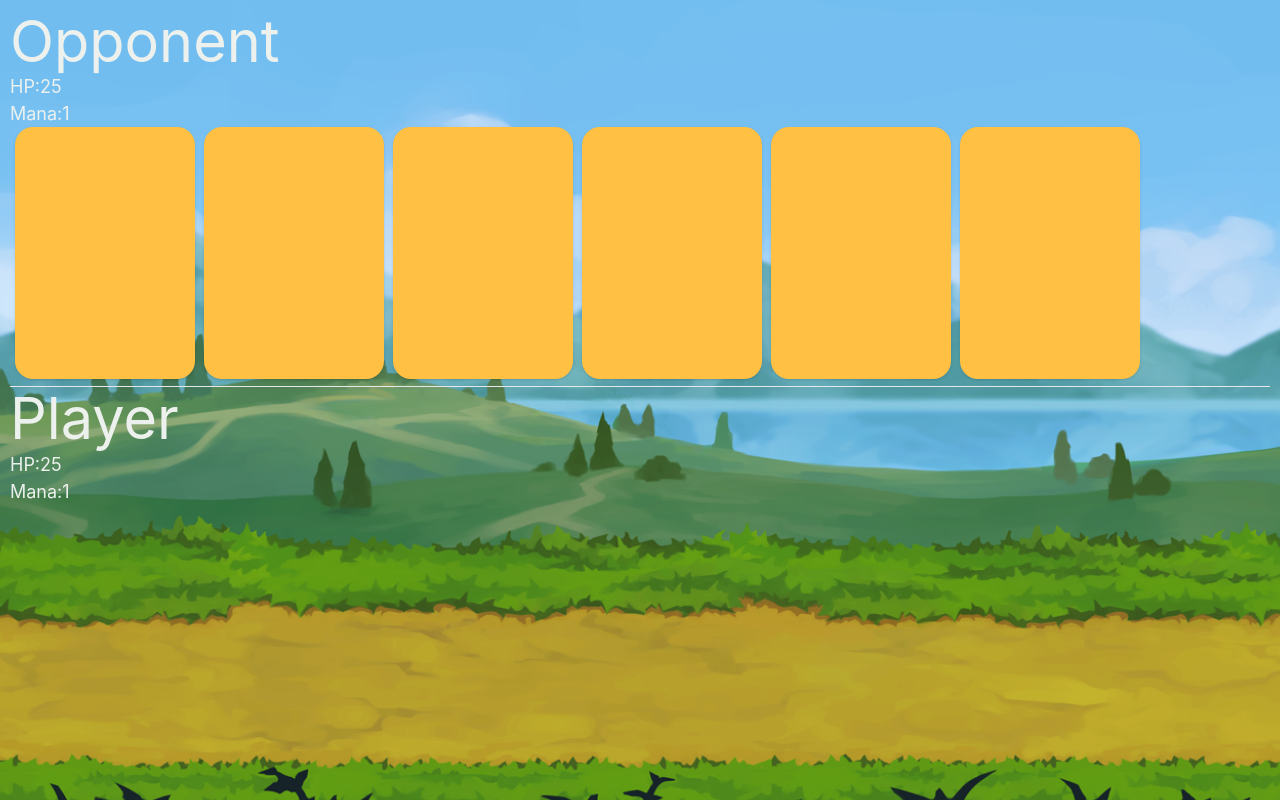
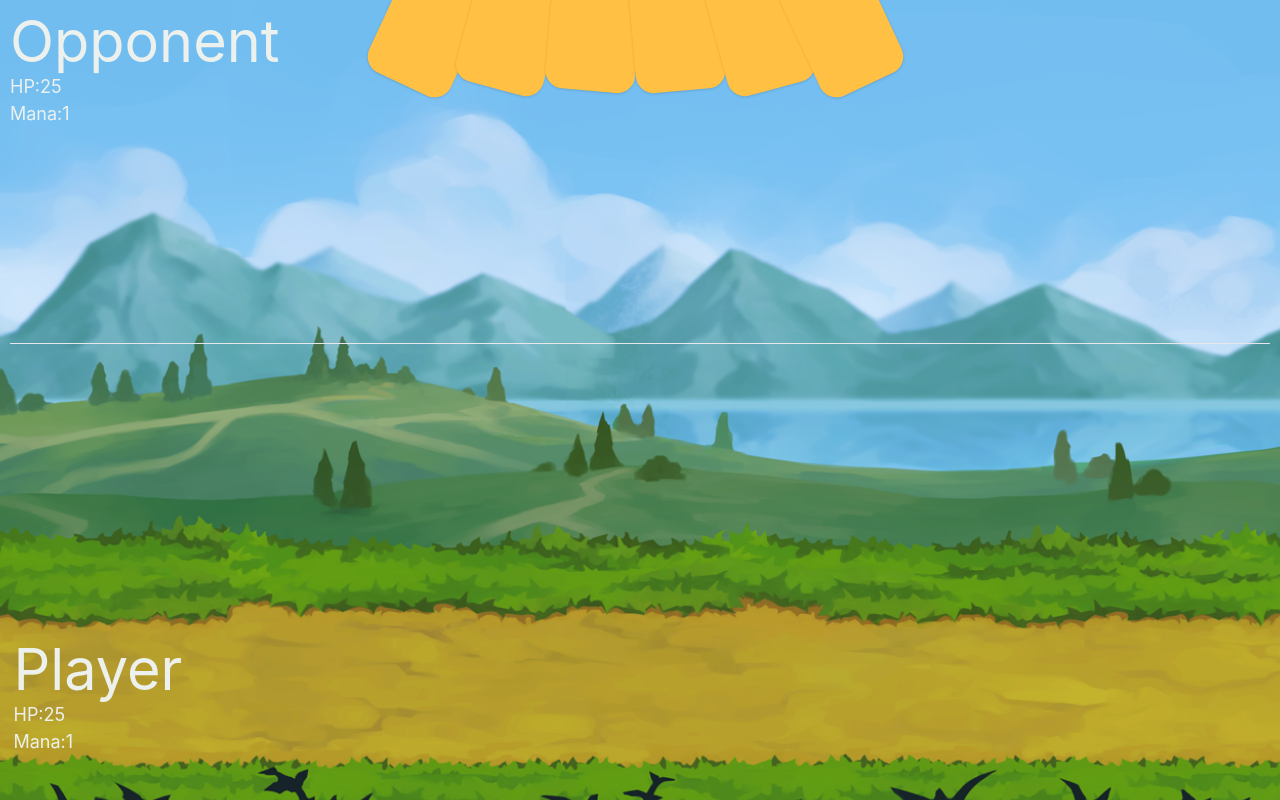
Before and after one commit to Genya10/big-game, a React (Vite) app: page / in a window 1280 px wide. Both pictures are taken after a click on the button "Start game". Shown: the top 800 px of the page. Built offline with nearby package versions, Linux system fonts and the light colour scheme.

Commit message:
create 2 functions calc.... and add styles

```diff
--- a/src/pages/home/board/GameBoard.tsx
+++ b/src/pages/home/board/GameBoard.tsx
@@ -2,6 +2,17 @@ import { useGameStore } from "../../../store/game/game.store";
 
 export function GameBoard() {
   const { player, opponent } = useGameStore();
+
+ const calcRotationOpponent = (index: number, total: number) => {
+  const middle = (total - 1) / 2
+  return -(index - middle) * 10
+ }
+
+ const calcRotation = (index: number, total: number) => {
+  const middle = (total - 1) / 2
+  return (index - middle) * 10
+ }
+
   return (
     <div>
       <div>
@@ -10,49 +21,77 @@ export function GameBoard() {
           <p>HP:{opponent.health}</p>
           <p>Mana:{opponent.mana}</p>
         </div>
-        <div>
+        <div className="-mt-40 flex items-center justify-center">
           {opponent.deck
-            .filter((card) => !card.isOnBoard)
+            .filter(card => !card.isOnBoard)
             .slice(0, 6)
-            .map((card) => (
+            .map((card, index, array) => (
               <button
-                className="h-56 w-40 bg-yellow-400
-                         shadow inline-block mx-1 rounded-2xl"
+                className="h-32 w-20 bg-yellow-400
+                         shadow inline-block -ml-2 rounded-2xl"
+                style={{transform:`rotate(${calcRotationOpponent(
+                  index,
+                  array.length
+                )}deg)`,
+              }}
                 key={card.id}
               ></button>
             ))}
         </div>
       </div>
+
       <section>
+        <div className="h-56">
         {opponent.deck
-          .filter((card) => card.isOnBoard)
-          .map((card) => (
+          .filter(card => card.isOnBoard)
+          .map(card => (
             <button
-              className="h-56 w-40
-                         shadow inline-block mx-1 rounded-2xl"
+              className="h-56 w-40 shadow inline-block mx-1 rounded-2xl"
               key={card.id}
             >
               <img alt={card.name} src={card.imageUrl} />
             </button>
           ))}
+          </div>
+
         <hr />
+
+        <div className="h-56">
         {player.deck
-          .filter((card) => card.isOnBoard)
-          .map((card) => (
+          .filter(card => card.isOnBoard)
+          .map(card => (
             <button
-              className="h-56 w-40
-                         shadow inline-block mx-1 rounded-2xl"
+              className="h-56 w-40 shadow inline-block mx-1 rounded-2xl"
               key={card.id}
             >
               <img alt={card.name} src={card.imageUrl} />
             </button>
           ))}
+          </div>
       </section>
-      <div>
+
+      <div className="absolute left-3 bottom-10">
         <h1>Player</h1>
         <p>HP:{player.health}</p>
         <p>Mana:{player.mana}</p>
       </div>
+      <div className="-bottom-48 relative flex items-center justify-center">
+          {player.deck
+            .filter(card => !card.isOnBoard)
+            .slice(0, 6)
+            .map((card, index, array) => (
+              <button
+                className="h-32 w-20 bg-yellow-500
+                         shadow inline-block -ml-2 rounded-2xl"
+                style={{transform:`rotate(${calcRotation(
+                  index,
+                  array.length
+                )}deg)`,
+              }}
+                key={card.id}
+              ></button>
+            ))}
+        </div>
     </div>
   );
 }
```
